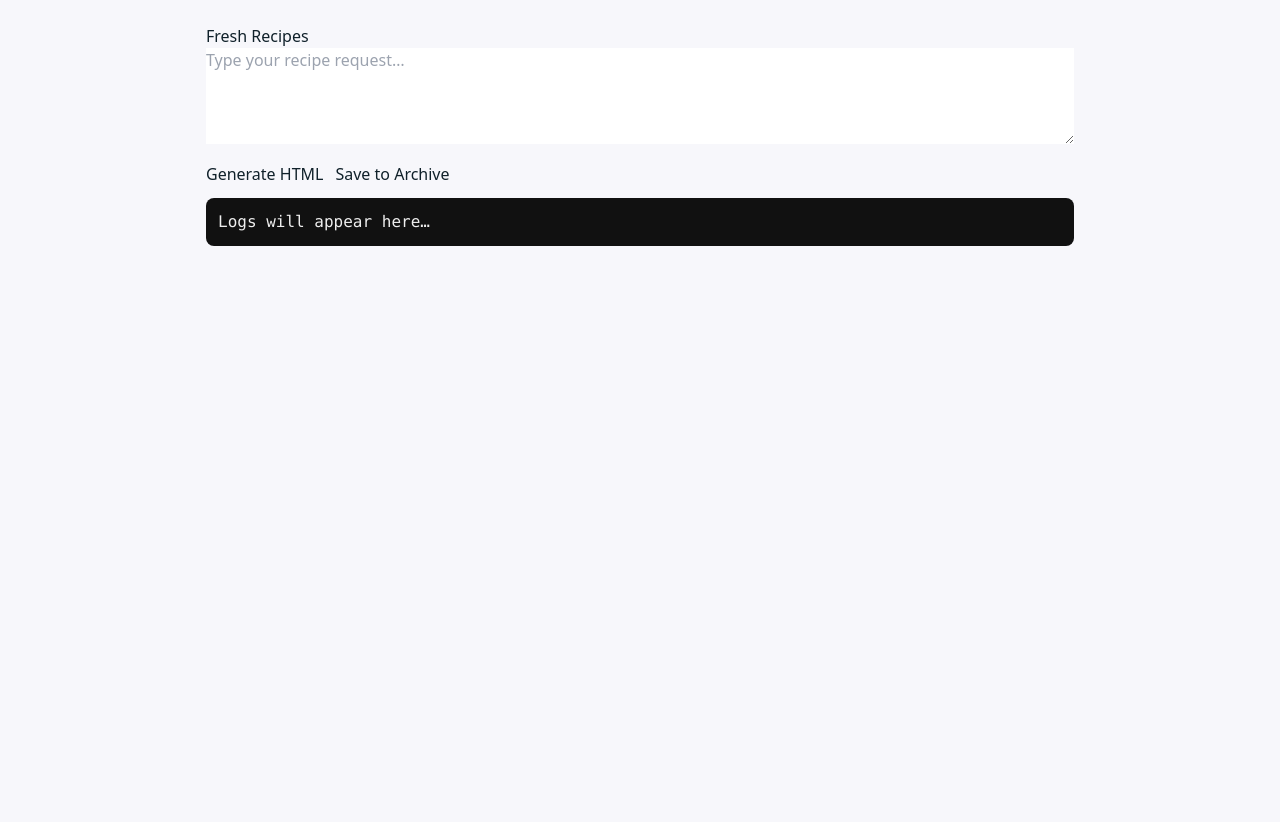
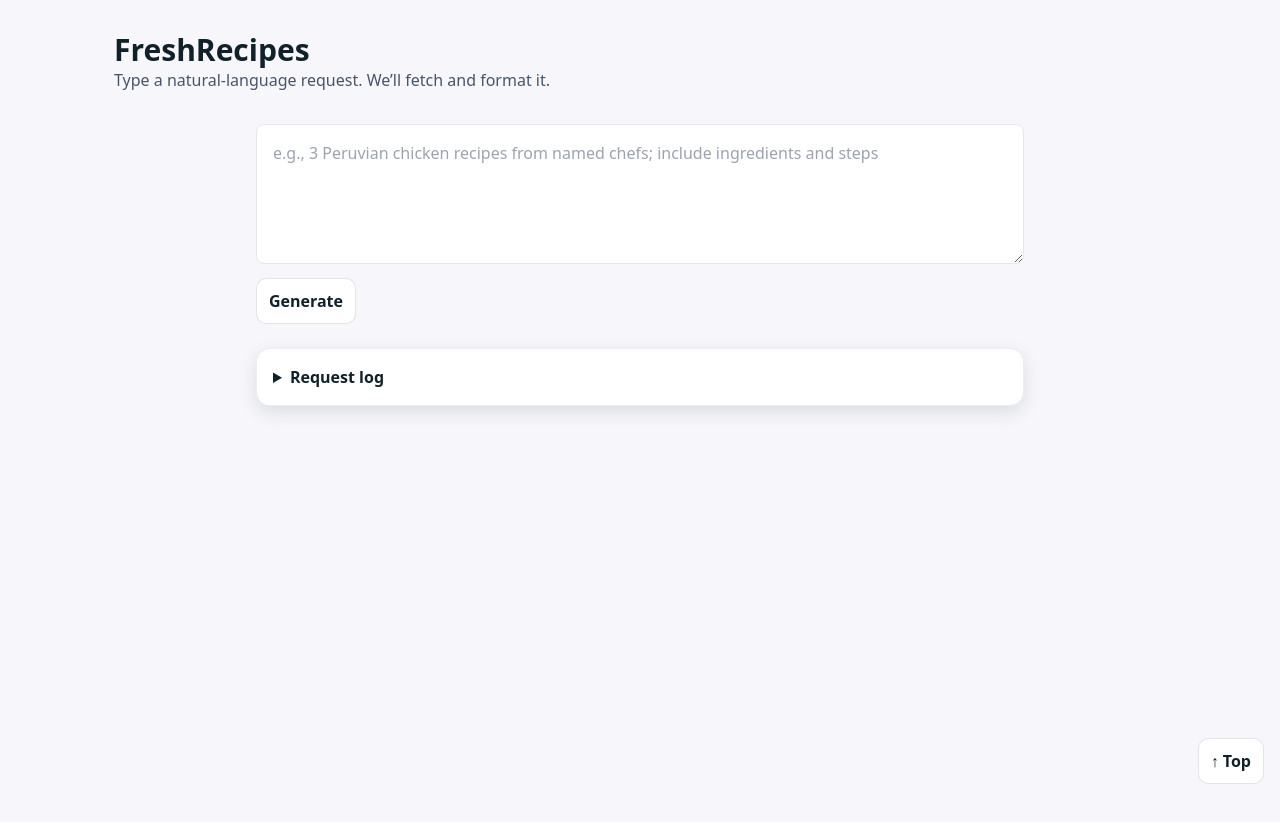
Before and after one commit to Apttyman/freshrecipes, a Next.js app: page / in a window 1280 px wide. After the commit the page ends 800 px from the top, so only its background shows below. Built offline with nearby package versions, Linux system fonts and the light colour scheme.

Commit message:
Update page.tsx

```diff
--- a/app/page.tsx
+++ b/app/page.tsx
@@ -1,25 +1,24 @@
-// app/page.tsx
 "use client";
 
 import { useState } from "react";
-
-export const dynamic = "force-dynamic";
-export const revalidate = 0;
+import { rewriteImages } from "./lib/html-tools";
 
 type GenResult = {
   html?: string;
   slug?: string;
-  error?: string;
+  // optional debug/log
+  log?: string;
 };
 
 export default function HomePage() {
   const [prompt, setPrompt] = useState("");
+  const [loading, setLoading] = useState(false);
   const [result, setResult] = useState<GenResult | null>(null);
-  const [loading, setLoading] = useState(false);
-  const [log, setLog] = useState<string>("");
+  const [log, setLog] = useState("");
+  const [toast, setToast] = useState<string>("");
 
   function appendLog(line: string) {
-    setLog((prev) => (prev ? prev + "\n" + line : line));
+    setLog((s) => (s ? `${s}\n${line}` : line));
   }
 
   async function handleGenerate() {
@@ -32,115 +31,138 @@ export default function HomePage() {
       const res = await fetch(url, {
         method: "POST",
         headers: { "content-type": "application/json" },
+        // keep the original contract; do not change API shape
         body: JSON.stringify({ prompt }),
       });
-
-      appendLog(`status: ${res.status} ${res.statusText}`);
-      const ctype = res.headers.get("content-type") || "";
-      appendLog(`content-type: ${ctype}`);
-
-      if (ctype.includes("application/json")) {
-        const data = (await res.json()) as GenResult;
-        if (data.error) {
-          setResult({ error: data.error });
-          appendLog(`error: ${data.error}`);
-          return;
-        }
-        setResult({ html: data.html ?? "", slug: data.slug });
-        appendLog(`ok: ${data.html?.length || 0} bytes`);
-      } else {
+      if (!res.ok) {
         const text = await res.text();
-        appendLog(`raw: ${text.slice(0, 200)}…`);
-        setResult({ error: "Unexpected non-JSON response" });
+        appendLog(`✖ ${res.status} ${res.statusText}\n${text}`);
+        throw new Error(res.statusText);
       }
-    } catch (err: any) {
-      appendLog(`threw: ${String(err)}`);
-      setResult({ error: String(err) });
+      const data = (await res.json()) as GenResult;
+      const safeHtml = data.html ? rewriteImages(data.html) : "";
+      setResult({ ...data, html: safeHtml });
+      appendLog("✓ Done");
+    } catch (e: any) {
+      appendLog(`✖ Error: ${e?.message ?? "unknown"}`);
     } finally {
       setLoading(false);
     }
   }
 
-  async function handleSave() {
-    if (!result?.html) {
-      appendLog("No HTML to save");
+  function showToast(msg: string) {
+    setToast(msg);
+    window.setTimeout(() => setToast(""), 1400);
+  }
+
+  function copyFrom(selector: string) {
+    const el = document.querySelector(selector);
+    if (!el) return;
+    const text = el.textContent?.trim() ?? "";
+    if (!text) return;
+    if (navigator.clipboard?.writeText) {
+      navigator.clipboard.writeText(text).then(() => showToast("Copied"));
       return;
     }
-    try {
-      const url = `${window.location.origin}/api/save?_=${Date.now()}`;
-      appendLog(`→ POST ${url}`);
-      const res = await fetch(url, {
-        method: "POST",
-        headers: { "content-type": "application/json" },
-        body: JSON.stringify({
-          html: result.html,
-          title: prompt.trim().slice(0, 60) || "Recipe",
-        }),
-      });
-      appendLog(`status: ${res.status} ${res.statusText}`);
-      const data = await res.json().catch(() => ({}));
-      if (!res.ok) {
-        appendLog(`save error: ${JSON.stringify(data)}`);
-        return;
-      }
-      const viewUrl =
-        data?.viewUrl ||
-        data?.url ||
-        (data?.slug ? `/archive/${encodeURIComponent(data.slug)}` : null);
-      if (viewUrl) {
-        window.location.href = viewUrl;
-      } else {
-        appendLog("Save succeeded but no URL returned");
-      }
-    } catch (err: any) {
-      appendLog(`save threw: ${String(err)}`);
-    }
+    const ta = document.createElement("textarea");
+    ta.value = text;
+    document.body.appendChild(ta);
+    ta.select();
+    document.execCommand("copy");
+    document.body.removeChild(ta);
+    showToast("Copied");
   }
 
   return (
-    <main style={{ maxWidth: 900, margin: "24px auto", padding: "0 16px" }}>
-      <h1>Fresh Recipes</h1>
+    <div className="container">
+      <header className="py-8">
+        <h1 className="text-3xl font-semibold">FreshRecipes</h1>
+        <p className="text-slate-600">
+          Type a natural-language request. We’ll fetch and format it.
+        </p>
+      </header>
 
-      <textarea
-        value={prompt}
-        onChange={(e) => setPrompt(e.target.value)}
-        rows={4}
-        placeholder="Type your recipe request…"
-        style={{ width: "100%", marginBottom: 12 }}
-      />
+      <div className="max-w-3xl mx-auto space-y-6">
+        <div className="space-y-2">
+          <textarea
+            aria-label="Recipe request"
+            className="w-full rounded-lg border p-4 min-h-[140px]"
+            placeholder="e.g., 3 Peruvian chicken recipes from named chefs; include ingredients and steps"
+            value={prompt}
+            onChange={(e) => setPrompt(e.target.value)}
+          />
+          <div className="flex gap-2">
+            <button
+              className="btn"
+              onClick={handleGenerate}
+              disabled={loading || !prompt.trim()}
+            >
+              {loading ? "Generating…" : "Generate"}
+            </button>
+            {result?.html ? (
+              <>
+                <button
+                  className="btn"
+                  onClick={() => copyFrom("#recipe-html")}
+                  aria-label="Copy all visible recipe text"
+                >
+                  Copy all
+                </button>
+                <button
+                  className="btn"
+                  onClick={() => {
+                    const w = window.open(
+                      "",
+                      "_blank",
+                      "noopener,noreferrer,width=900,height=800"
+                    );
+                    if (!w || !result?.html) return;
+                    w.document.write(
+                      `<!doctype html><html><head><meta charset="utf-8"><title>Print recipes</title></head><body>${result.html}</body></html>`
+                    );
+                    w.document.close();
+                    w.focus();
+                    w.print();
+                  }}
+                >
+                  Print
+                </button>
+              </>
+            ) : null}
+          </div>
+        </div>
 
-      <div style={{ display: "flex", gap: 12, marginBottom: 12 }}>
-        <button onClick={handleGenerate} disabled={loading || !prompt.trim()}>
-          {loading ? "Generating…" : "Generate HTML"}
-        </button>
-        <button onClick={handleSave} disabled={!result?.html}>
-          Save to Archive
-        </button>
+        {result?.html ? (
+          <section aria-labelledby="preview" className="card p-4">
+            <h2 id="preview" className="text-xl font-semibold mb-2">
+              Preview
+            </h2>
+            <div id="recipe-html" dangerouslySetInnerHTML={{ __html: result.html }} />
+          </section>
+        ) : null}
+
+        <details className="card p-4">
+          <summary className="font-semibold cursor-pointer">Request log</summary>
+          <pre className="text-sm whitespace-pre-wrap mt-2">{log}</pre>
+        </details>
       </div>
 
-      <pre
-        style={{
-          background: "#111",
-          color: "#eee",
-          padding: 12,
-          borderRadius: 8,
-          whiteSpace: "pre-wrap",
-          marginBottom: 12,
-          maxHeight: 200,
-          overflow: "auto",
-        }}
+      <button
+        aria-label="Back to top"
+        className="fixed right-4 bottom-4 btn"
+        onClick={() => window.scrollTo({ top: 0, behavior: "smooth" })}
       >
-        {log || "Logs will appear here…"}
-      </pre>
+        ↑ Top
+      </button>
 
-      {result?.error ? (
-        <div style={{ color: "red" }}>{result.error}</div>
-      ) : result?.html ? (
-        <iframe
-          srcDoc={result.html}
-          style={{ width: "100%", minHeight: 600, border: "1px solid #ccc" }}
-        />
-      ) : null}
-    </main>
+      <div
+        role="status"
+        aria-atomic="true"
+        aria-live="polite"
+        className={`toast ${toast ? "show" : ""}`}
+      >
+        {toast}
+      </div>
+    </div>
   );
 }
```
